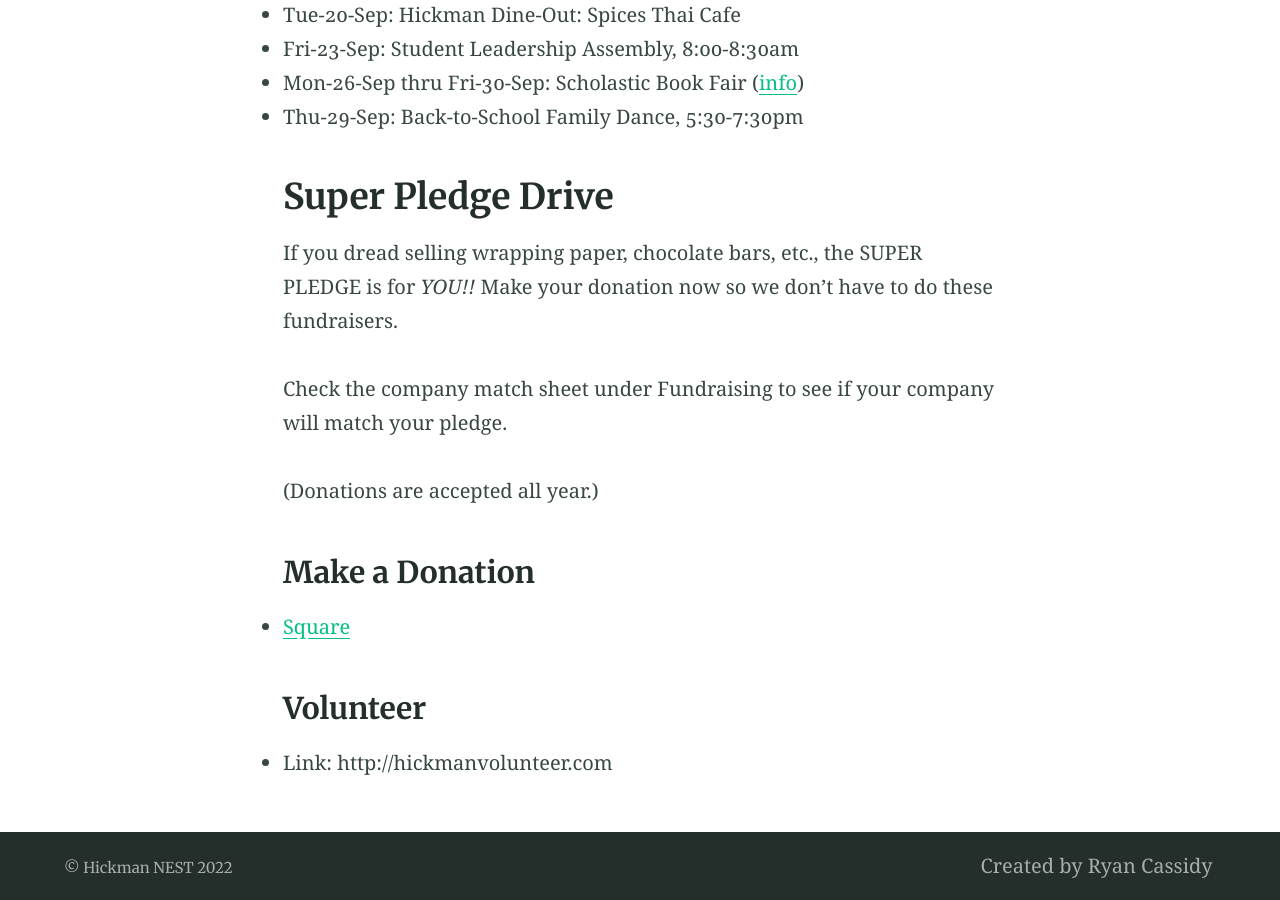
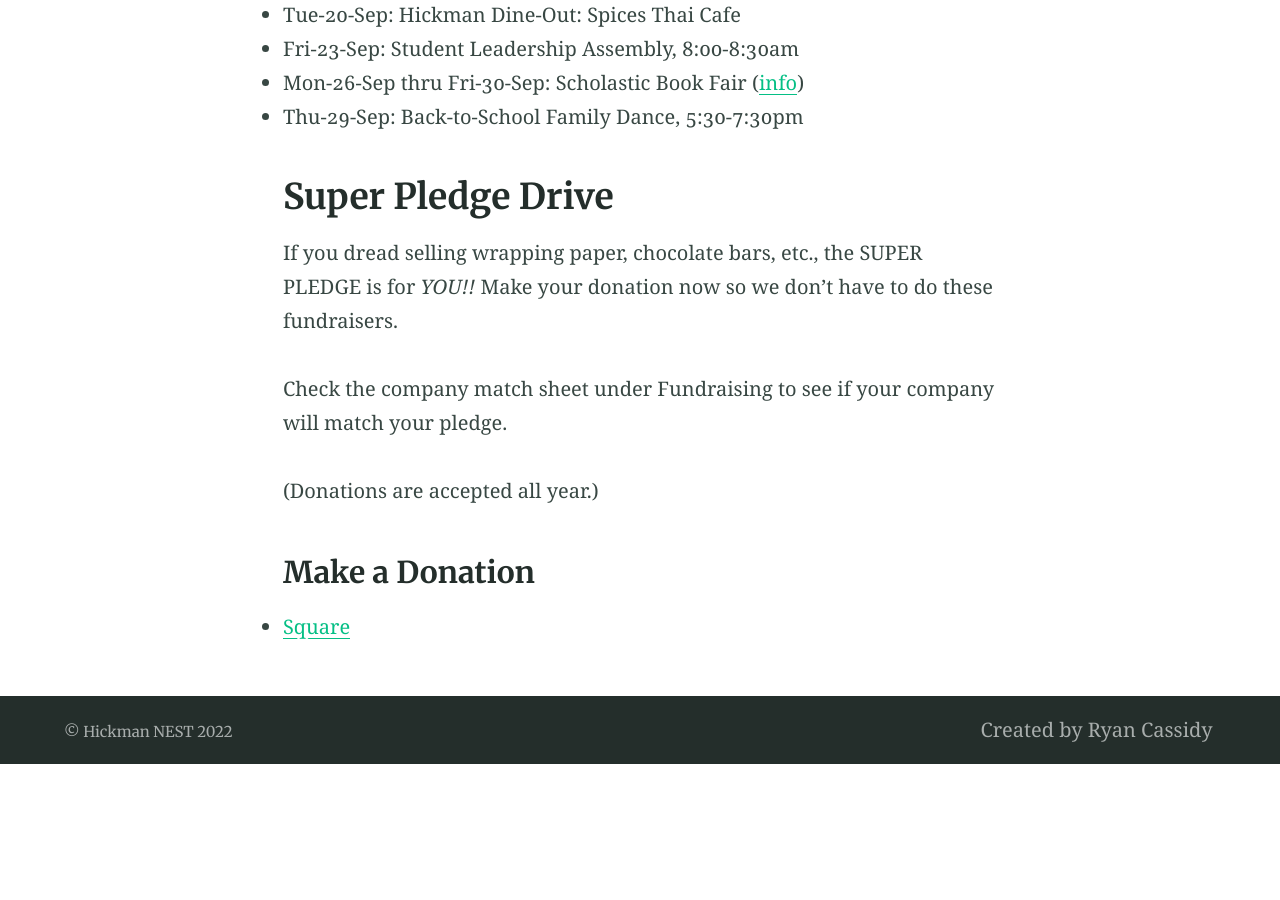
Before and after one commit to bold-fusion/hickman-nest-jekyll-alembic-fork, a Jekyll site: the page built from index.md, in a window 1280 px wide and 900 px high, scrolled down 956 px. Built offline with Jekyll 4.4.1, drawn with Linux system fonts in a browser that asks for light colours; after the commit the page ends 1720 px from its top, so only the background shows below that.

Commit message:
Update from Forestry.io bold-fusion updated index.md

```diff
--- a/index.md
+++ b/index.md
@@ -33,7 +33,3 @@ Check the company match sheet under Fundraising to see if your company will matc
 ### Make a Donation
 
 * [Square](https://hickman-nest.square.site)
-
-### Volunteer
-
-* Link: http://hickmanvolunteer.com
```
